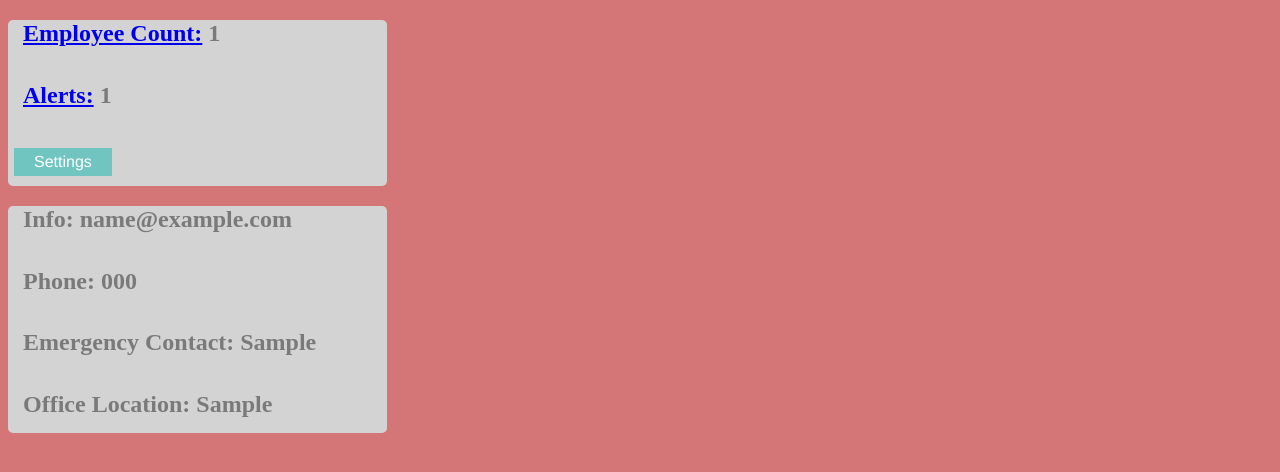
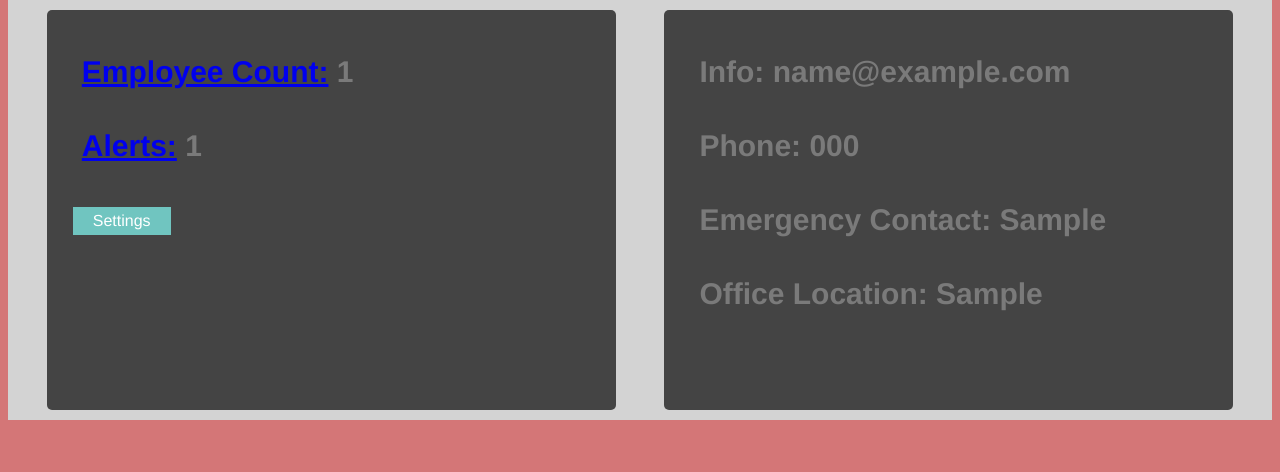
Before and after one commit to darkestmidnight/fedcodeathon2018, a Django app: page /index/ in a window 1280 px wide. Shown: the part 212-684 px from the top of the page. Run offline with Django 3.2, Linux system fonts and the light colour scheme; a user stored in the database is signed in; tables that the repository leaves empty hold one stand-in row (values such as "Sample post").

Commit message:
home page updates

```diff
--- a/index/templates/index/home.html
+++ b/index/templates/index/home.html
@@ -85,6 +85,27 @@
             box-shadow: 0 12px 16px 0 rgba(0,0,0,0.24),0 17px 50px 0 rgba(0,0,0,0.19);
         }
 
+         .wrapper {
+            display: grid;
+            grid-template-columns: 45% 45%;
+            grid-gap: 10px;
+            background-color:lightgray;
+            color: #444;
+            justify-content: space-evenly;
+            padding-bottom: 10px;
+            font-family: "Helvetica Neue",Helvetica,Arial,sans-serif;
+        }
+
+        .box {
+            background-color: #444;
+            color: #fff;
+            border-radius: 5px;
+            padding: 20px;
+            font-size: 125%;
+            margin-top: 10px;
+            padding-bottom: 60px;
+        }
+
         /* The Modal (background) */
         .modal {
             display: none; /* Hidden by default */
@@ -139,15 +160,15 @@
 
         </div>
 
-        <div class="container-2">
+        <!-- <div class="container-2">
             <div class="employee-count">
                 <h2><a href="{% url 'logged:logged_users' %}">
                     {% csrf_token %}Employee Count:</a> {{ logged_user_count }}</h2>
             </div>
-            <!--<div class="guest-count">
+            <div class="guest-count">
                 <h2><u>Guest Count:</u></h2>
             </div>-->
-            <div>
+            <!-- <div>
                 <h2><a href="{% url 'logged:list_alert' %}" >Alerts:</a> {{ alerts_on }}</h2>
                 <button id="button1">Settings</button>
             </div>
@@ -157,7 +178,29 @@
             <h2>Phone: {{ user_profile.phone_number }}</h2>
             <h2>Emergency Contact: {{ user_profile.emergency_contact }}</h2>
             <h2>Office Location: {{ user_profile.office_location }}</h2>
-        </div>
+        </div> -->
+
+        <div class="wrapper">
+                <div class="box a">
+                        <div class="employee-count">
+                                <h2><a href="{% url 'logged:logged_users' %}">
+                                    {% csrf_token %}Employee Count:</a> {{ logged_user_count }}</h2>
+                            </div>
+                            <!--<div class="guest-count">
+                                <h2><u>Guest Count:</u></h2>
+                            </div>-->
+                            <div>
+                                <h2><a href="{% url 'logged:list_alert' %}" >Alerts:</a> {{ alerts_on }}</h2>
+                                <button id="button1">Settings</button>
+                            </div>
+                </div>
+                <div class="box b">
+                        <h2>Info: {{ user_email }}</h2>
+                        <h2>Phone: {{ user_profile.phone_number }}</h2>
+                        <h2>Emergency Contact: {{ user_profile.emergency_contact }}</h2>
+                        <h2>Office Location: {{ user_profile.office_location }}</h2>
+                </div>
+            </div>
         <!-- The Modal -->
         <div id="myModal" class="modal">
 
--- a/index/templates/registration/admin.html
+++ b/index/templates/registration/admin.html
@@ -142,9 +142,6 @@
                     </select>
                     <input type="submit" value="Submit">
                 </div>
-                <div class="box c">
-                    <u>Camera Feeds:</u>
-                </div>
             </div>
 
 
```
